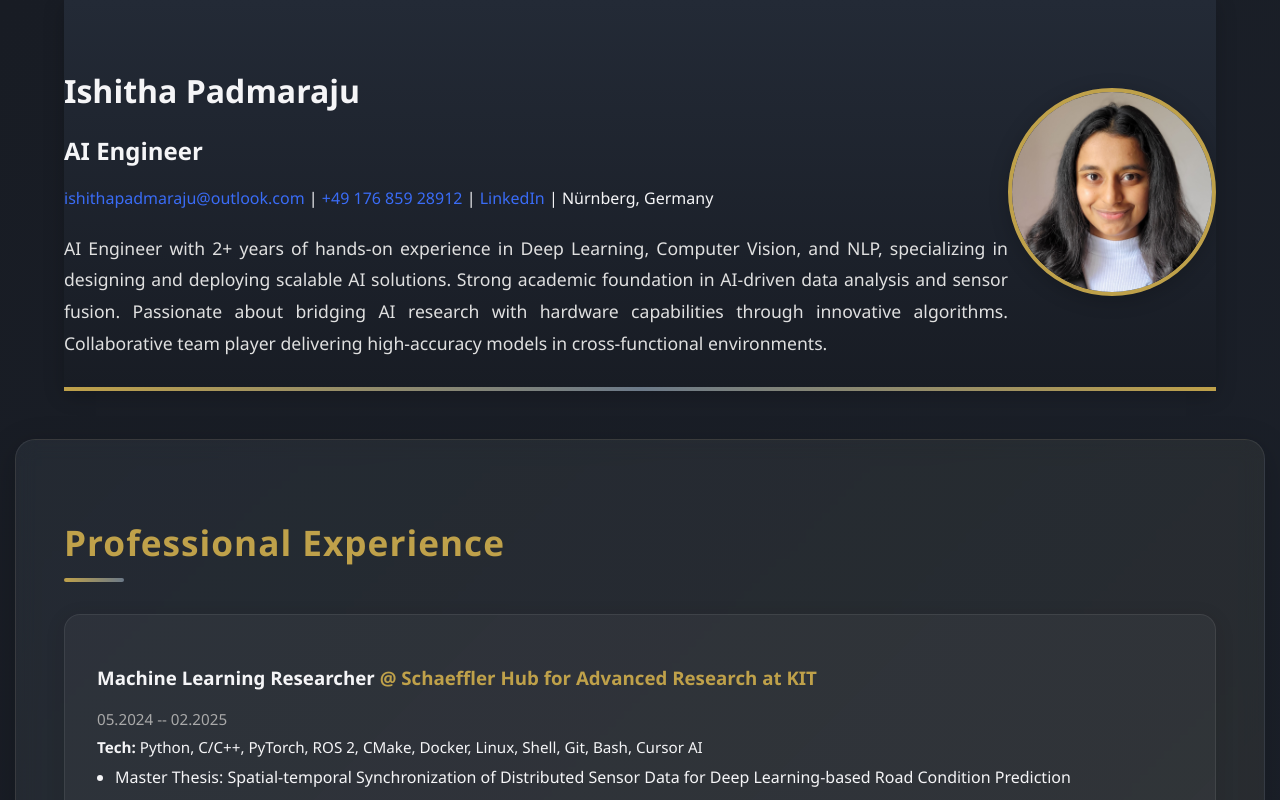
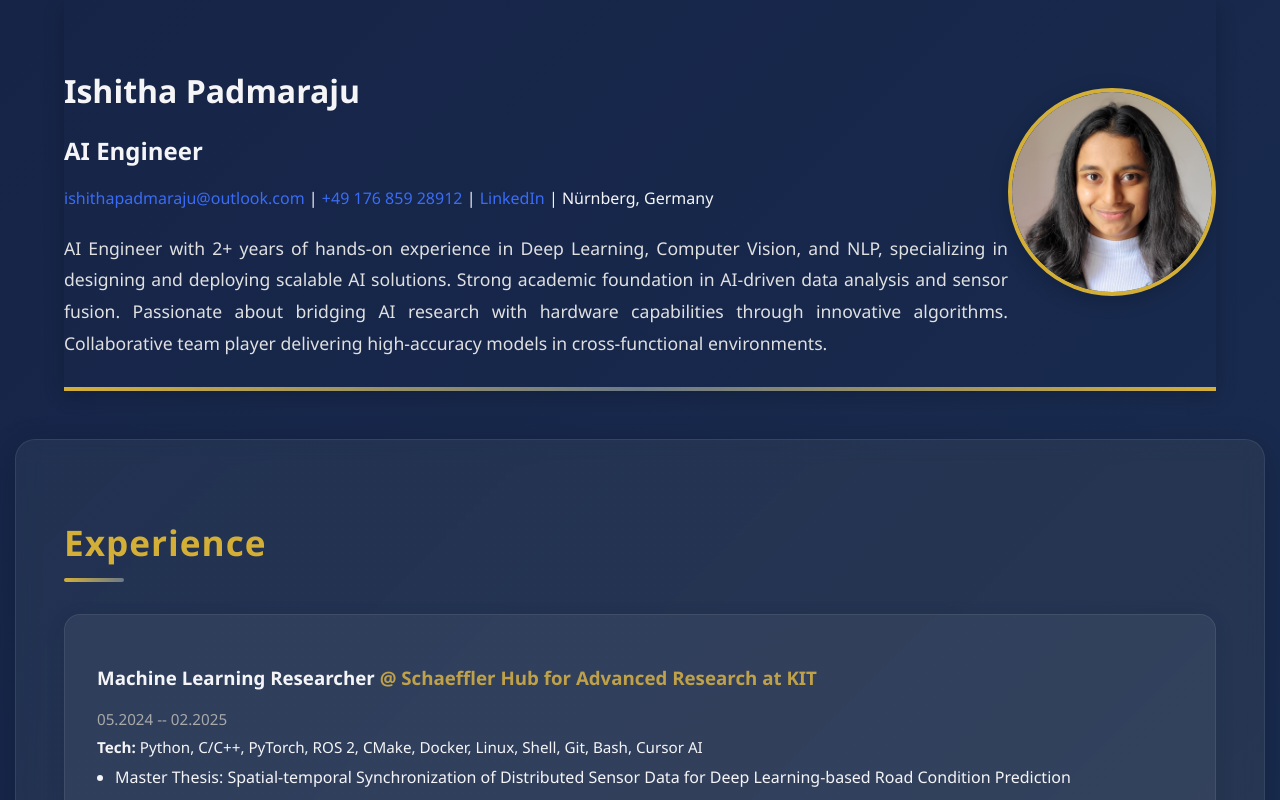
Before and after one commit to Ishitha-P/portfolio, a React (Create React App) app: page / in a window 1280 px wide. Shown: the top 800 px of the page. Built offline with nearby package versions, Linux system fonts and the light colour scheme.

Commit message:
update portfolio layout

```diff
--- a/src/App.module.css
+++ b/src/App.module.css
@@ -1,6 +1,6 @@
 .appContainer {
   min-height: 100vh;
-  background: linear-gradient(135deg, #181c24 0%, #232a36 100%);
+  background: linear-gradient(135deg, #162447 0%, #1f4068 100%);
   color: #f5f5f7;
   display: flex;
   flex-direction: column;
@@ -11,7 +11,6 @@
 
 .header {
   width: 100%;
-  background: linear-gradient(to bottom, #232a36, #181c24);
   padding: 3rem 0 2rem 0;
   text-align: center;
   box-shadow: 0 4px 20px rgba(0, 0, 0, 0.2);
@@ -26,7 +25,7 @@
   left: 0;
   right: 0;
   height: 4px;
-  background: linear-gradient(to right, #bfa14a, #6c7a89, #bfa14a);
+  background: linear-gradient(to right, #d4af37, #6c7a89, #d4af37);
 }
 
 .profilePhoto {
@@ -34,7 +33,7 @@
   height: 200px;
   border-radius: 50%;
   object-fit: cover;
-  border: 4px solid #bfa14a;
+  border: 4px solid #d4af37;
   margin-bottom: 1.5rem;
   box-shadow: 0 4px 20px rgba(0, 0, 0, 0.2);
   transition: transform 0.3s ease;
@@ -57,7 +56,7 @@
   width: 100%;
   max-width: 1400px;
   margin: 3rem 0;
-  background: rgba(35, 42, 54, 0.92);
+  background: rgba(31, 64, 104, 0.92);
   border-radius: 20px;
   box-shadow: 0 8px 32px rgba(0, 0, 0, 0.2);
   padding: 3rem;
@@ -66,7 +65,7 @@
 }
 
 .sectionTitle {
-  color: #bfa14a;
+  color: #d4af37;
   font-size: 2.2rem;
   margin-bottom: 2rem;
   letter-spacing: 1px;
@@ -82,12 +81,12 @@
   left: 0;
   width: 60px;
   height: 4px;
-  background: linear-gradient(to right, #bfa14a, #6c7a89);
+  background: linear-gradient(to right, #d4af37, #6c7a89);
   border-radius: 2px;
 }
 
 .card {
-  background: rgba(255, 255, 255, 0.04);
+  background: rgba(255, 255, 255, 0.06);
   border-radius: 16px;
   padding: 2rem;
   margin-bottom: 2rem;
@@ -99,12 +98,12 @@
 .card:hover {
   transform: translateY(-5px);
   box-shadow: 0 8px 32px rgba(0, 0, 0, 0.2);
-  background: rgba(255, 255, 255, 0.08);
+  background: rgba(255, 255, 255, 0.10);
 }
 
 .chip {
   display: inline-block;
-  background: linear-gradient(135deg, #bfa14a, #6c7a89);
+  background: linear-gradient(135deg, #d4af37, #6c7a89);
   color: #232a36;
   border-radius: 12px;
   padding: 0.5rem 1.4rem;
@@ -117,7 +116,7 @@
 .chip:hover {
   transform: translateY(-2px);
   box-shadow: 0 4px 12px rgba(0, 0, 0, 0.2);
-  background: linear-gradient(135deg, #6c7a89, #bfa14a);
+  background: linear-gradient(135deg, #6c7a89, #d4af37);
 }
 
 /* Experience section specific styles */
--- a/src/App.tsx
+++ b/src/App.tsx
@@ -34,7 +34,7 @@ function App() {
       </header>
 
       <section className={`${styles.section} ${styles.experienceSection}`}>
-        <h2 className={styles.sectionTitle}>Professional Experience</h2>
+        <h2 className={styles.sectionTitle}>Experience</h2>
         {experienceItems.map((item, index) => (
           <div key={index} className={styles.card}>
             <h3>{item.title} <span style={{ color: '#bfa14a' }}>@ {item.name}</span></h3>
```
